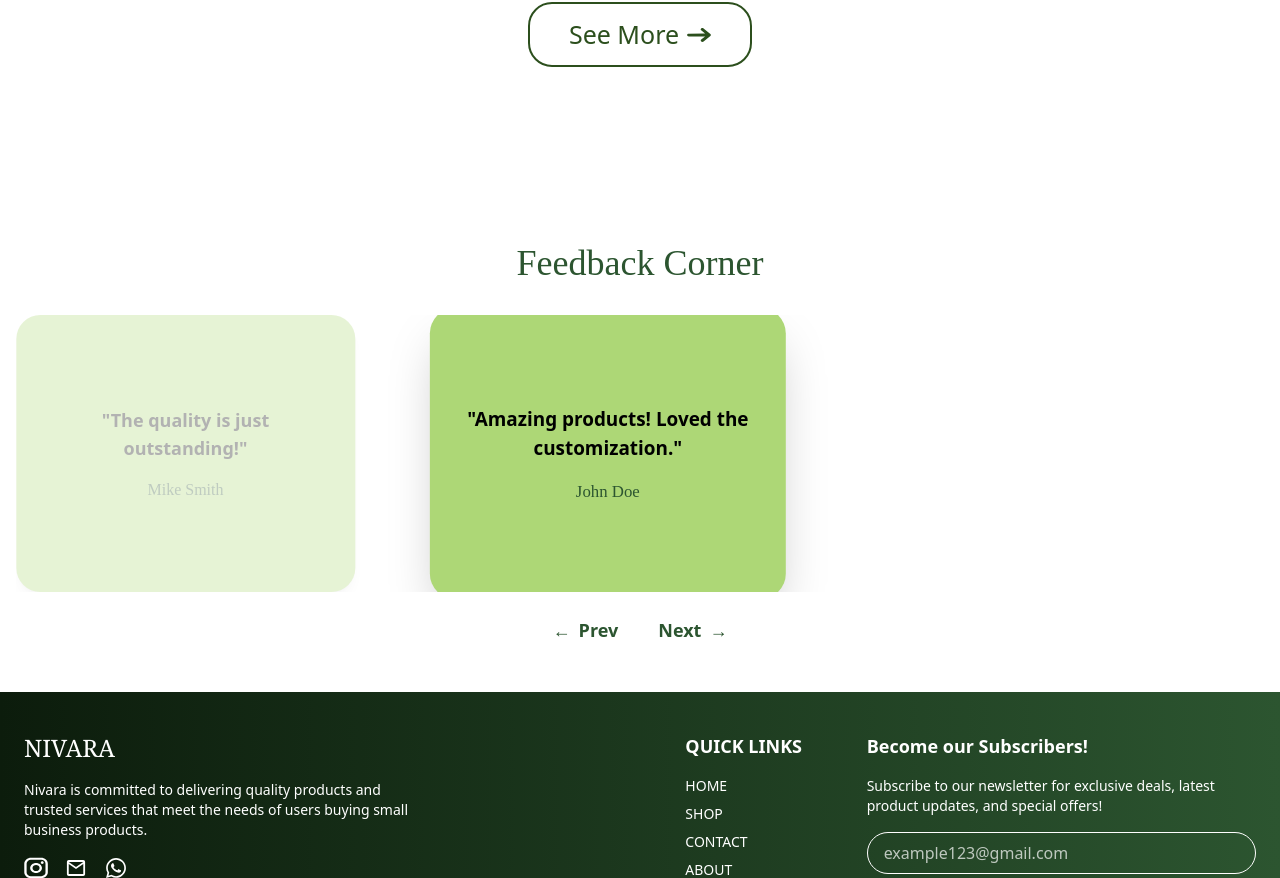
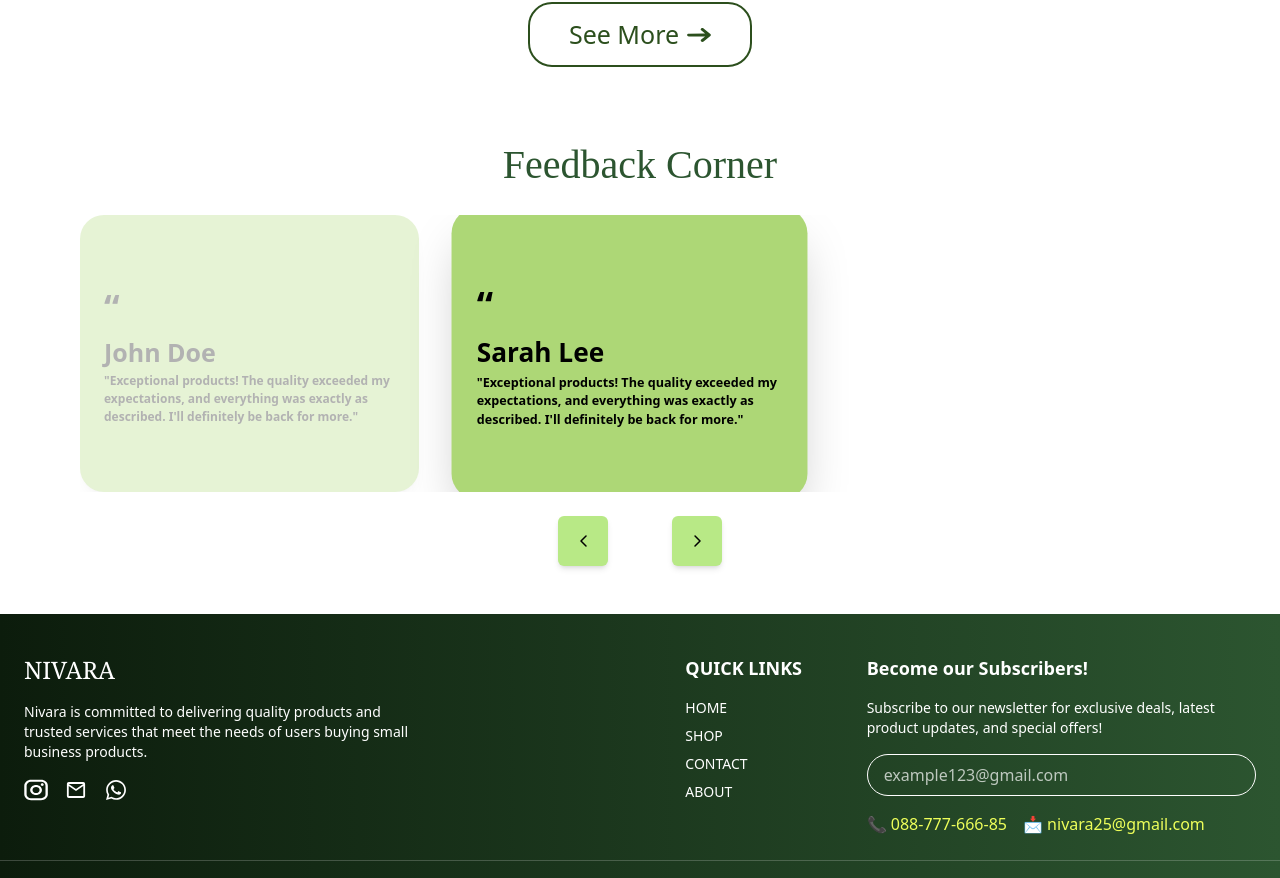
Before and after one commit to Prerna20039/Nivara2, a React (Create React App) app in the folder frontend/: page / in a window 1280 px wide. Shown: the part 1922-2800 px from the top of the page. Built offline with nearby package versions, Linux system fonts and the light colour scheme; a web font is replaced by a local one.

Commit message:
Updated Home Page

```diff
--- a/frontend/src/components/CustomizableSection.jsx
+++ b/frontend/src/components/CustomizableSection.jsx
@@ -10,7 +10,7 @@ const customizableProducts = [
 
 export default function CustomizableSection() {
   return (
-    <div className="max-w-[80%] mx-auto px-4 py-12">
+    <div className="max-w-[80%] mx-auto px-4 pt-12">
       {/* Heading */}
       <h2 className="text-3xl md:text-4xl font-fell font-extralight text-[#4D6E3D] mb-8 text-center">
         Customizables
--- a/frontend/src/components/feedback.jsx
+++ b/frontend/src/components/feedback.jsx
@@ -7,17 +7,19 @@ import "swiper/css";
 import "swiper/css/navigation";
 
 const feedbacks = [
-  { id: 1, name: "John Doe", message: "Amazing products! Loved the customization." },
-  { id: 2, name: "Sarah Lee", message: "Great experience! I highly recommend this store." }, // Highlighted
-  { id: 3, name: "Mike Smith", message: "The quality is just outstanding!" },
+  { id: 1, name: "John Doe", message: "Exceptional products! The quality exceeded my expectations, and everything was exactly as described. I'll definitely be back for more." },
+  { id: 2, name: "Sarah Lee", message: "Exceptional products! The quality exceeded my expectations, and everything was exactly as described. I'll definitely be back for more." }, // Middle feedback (Highlighted)
+  { id: 3, name: "Mike Smith", message: "Exceptional products! The quality exceeded my expectations, and everything was exactly as described. I'll definitely be back for more." },
 ];
 
 export default function FeedbackCorner() {
-  const [activeIndex, setActiveIndex] = useState(1);
+  const [activeIndex, setActiveIndex] = useState(1); // Default active index (middle)
 
   return (
-    <div className="max-w-7xl mx-auto py-12 px-4 text-center">
-      <h2 className="text-3xl md:text-4xl font-fell text-[#2C5530] mb-8 font-extralight">Feedback Corner</h2>
+    <div className="max-w-6xl mx-auto pb-12 px-4 text-center justify-center items-center">
+      <h2 className="text-3xl md:text-[40px] font-fell text-[#2C5530] mb-8 font-extralight">
+        Feedback Corner
+      </h2>
 
       {/* Feedback Slider */}
       <Swiper
@@ -25,6 +27,8 @@ export default function FeedbackCorner() {
         spaceBetween={20}
         centeredSlides={true}
         loop={true}
+        loopedSlides={feedbacks.length} // Fixes looping issue
+        initialSlide={1} // Start with the middle box
         navigation={{ nextEl: ".next-btn", prevEl: ".prev-btn" }}
         modules={[Navigation]}
         onSlideChange={(swiper) => setActiveIndex(swiper.realIndex)}
@@ -33,29 +37,28 @@ export default function FeedbackCorner() {
         {feedbacks.map((feedback, index) => (
           <SwiperSlide key={feedback.id}>
             <div
-              className={`w-[339px] h-[277px] p-6  rounded-3xl text-center transition-all duration-300 flex flex-col justify-center ${
+              className={`w-[339px] h-[277px] p-6 rounded-3xl text-center transition-all duration-300 flex flex-col justify-center ${
                 activeIndex === index
                   ? "bg-[#ADD776] scale-105 shadow-2xl"
                   : "bg-[#ADD776] opacity-30 shadow-lg"
               }`}
             >
-              <p className="text-lg font-semibold">"{feedback.message}"</p>
-              <span className="block mt-4 text-[#2C5530] font-fell">{feedback.name}</span>
+              <p className="text-[35px] text-left font-semibold">“</p>
+              <p className="text-[25px] text-left font-semibold">{feedback.name}</p>
+              <p className="text-[12px] text-left font-semibold">"{feedback.message}"</p>
             </div>
           </SwiperSlide>
         ))}
       </Swiper>
 
       {/* Custom Arrows Below */}
-      <div className="flex justify-center gap-10 mt-6">
-        <button className="prev-btn group flex items-center gap-2 text-[#2C5530] text-lg font-semibold transition-all duration-200">
-          <span className="group-hover:-translate-x-2 transition-transform duration-200">←</span>
-          Prev
+      <div className="flex justify-center gap-16 mt-6">
+        <button className="prev-btn group flex items-center justify-center w-[50px] h-[50px] bg-[#B8E986] rounded-md shadow-md transition-all duration-200 hover:bg-[#A3D873]">
+          <img src="/images/left-arrow.svg" alt="Previous" />
         </button>
 
-        <button className="next-btn group flex items-center gap-2 text-[#2C5530] text-lg font-semibold transition-all duration-200">
-          Next
-          <span className="group-hover:translate-x-2 transition-transform duration-200">→</span>
+        <button className="next-btn group flex items-center justify-center w-[50px] h-[50px] bg-[#B8E986] rounded-md shadow-md transition-all duration-200 hover:bg-[#A3D873]">
+          <img src="/images/arrow.svg" alt="Next" />
         </button>
       </div>
     </div>
```
Also changed, not shown: frontend/public/images/arrow.svg (added), frontend/public/images/left-arrow.svg (added).
